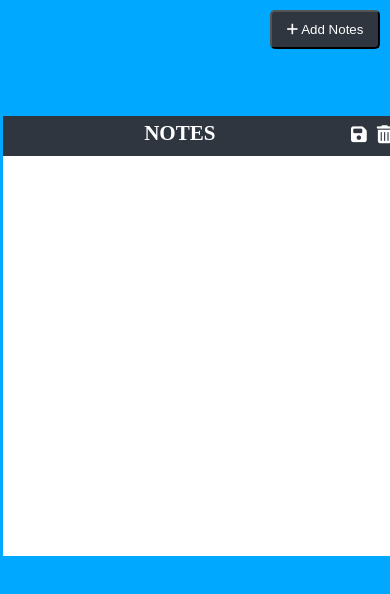
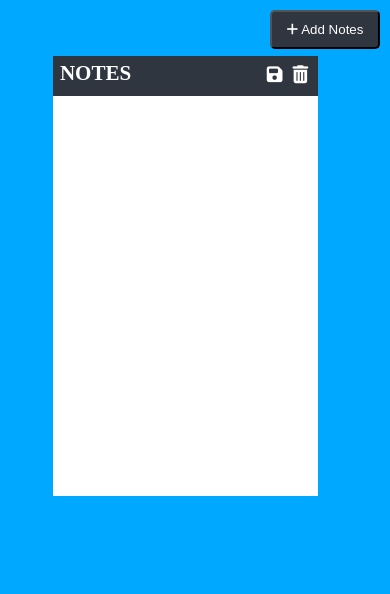
Before and after one commit to 2019-VijayAgrawal/addnotes, a plain HTML site: page index.html in a window 390 px wide. Drawn offline with Linux system fonts and the light colour scheme.

Commit message:
style update responsive

```diff
--- a/css/style.css
+++ b/css/style.css
@@ -9,7 +9,7 @@ body{
 }
 #main{
     width: 100%;
-    height: 100vh;
+    height: 500px;
 
     display: grid;
     grid-gap: 50px;
@@ -18,29 +18,39 @@ body{
     padding-bottom: 10px;
     margin-bottom: 20px;
 }
-@media only screen and (max-width: 700px) {
+@media screen and (max-width: 850px) {
+
     #main{
+        width: 90%;
+        height: 500px;
         display: grid;
+        grid-gap: 50px;
         grid-template-columns: auto;
-        padding: 20px;
-        justify-content: center;
+        margin-left: 10px;
+        margin-top: 20px;
+        margin-right: 10px;
+        padding-bottom: 10px;
+        margin-bottom: 20px;
+    }
 
-      }
 
-}
+    }
+    .left{
+        width: 70%;
+        margin-left: 40%;
+        margin-right: 25%;
+    }
 .note{
-    height: 400px;
-    width: 400px;
-    justify-items: center;
-    align-items: center;
+    height:400px;
+    width: 90%;
+    justify-content: center;
+    margin-left: auto;
+    margin-right: auto;
     border: 0px solid black;
     background-color: white;
     color: black;
     font-size: 1.5rem;
-    margin-top: 60px;
-    margin-left: 15px;
-    font-size: 700;
-    margin-bottom: 20px;
+
 }
 .tool{
     background-color: #2f3640;
@@ -62,7 +72,7 @@ body{
     width: 100%;
     height: 100%;
      resize: none;
-    padding: 10px;
+    padding: 12px 20px;
     font-size: 1.2rem;
     text-align: left;
     float: left;
```
